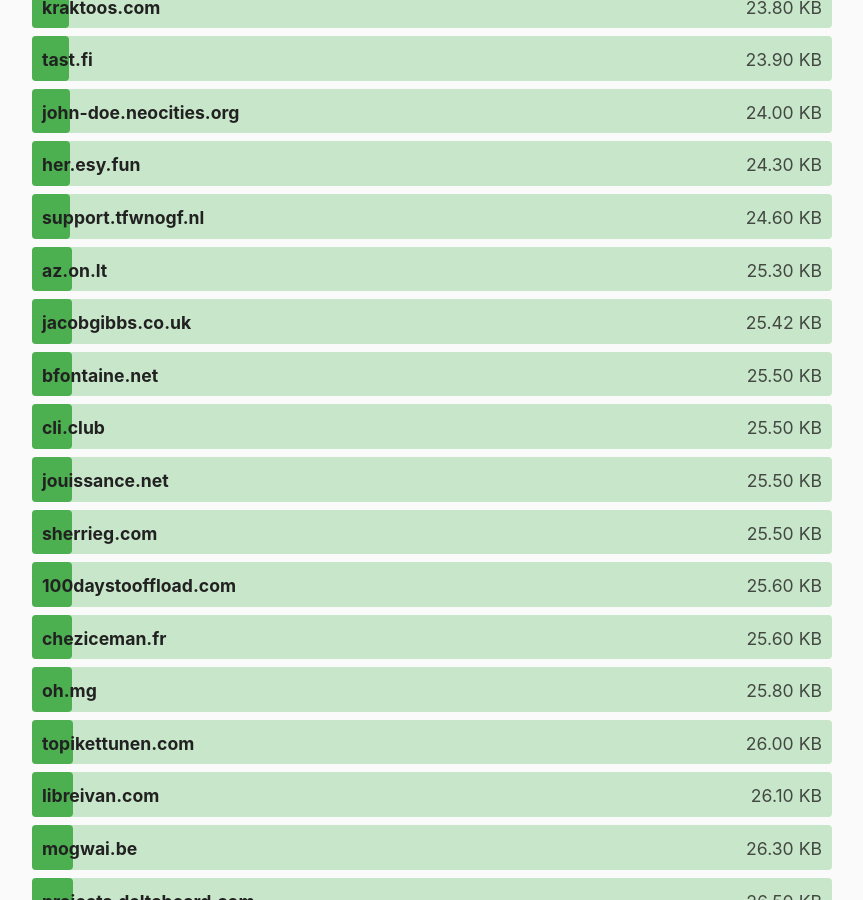
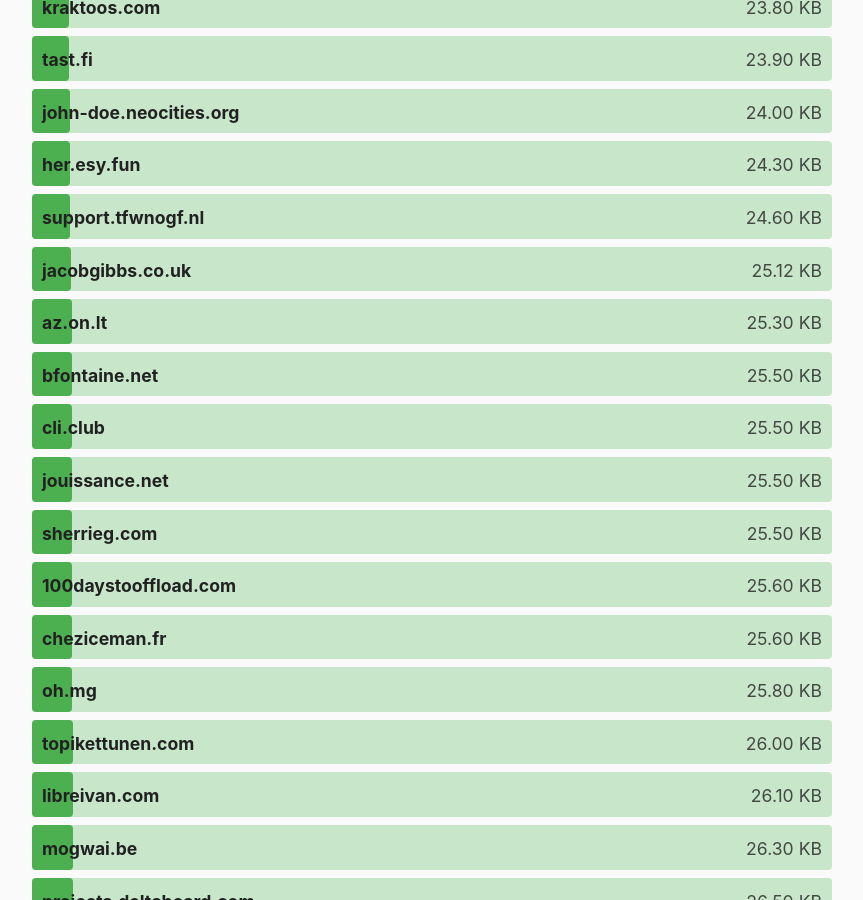
Before and after one commit to kevquirk/512kb.club, a Jekyll site: the page built from index.md, in a window 1280 px wide and 900 px high, scrolled down 10212 px. Shown: the whole window, without its empty margins (208-1071 px from the left). Built offline with Jekyll 4.4.1, drawn with Linux system fonts in a browser that asks for light colours.

Commit message:
Update sites.yml

```diff
--- a/_data/sites.yml
+++ b/_data/sites.yml
@@ -10,7 +10,7 @@
 
 - domain: jacobgibbs.co.uk
   url: https://jacobgibbs.co.uk/
-  size: 25.42
+  size: 25.12
   last_checked: 2024-01-20
 
 - domain: 0xff.nu
```
